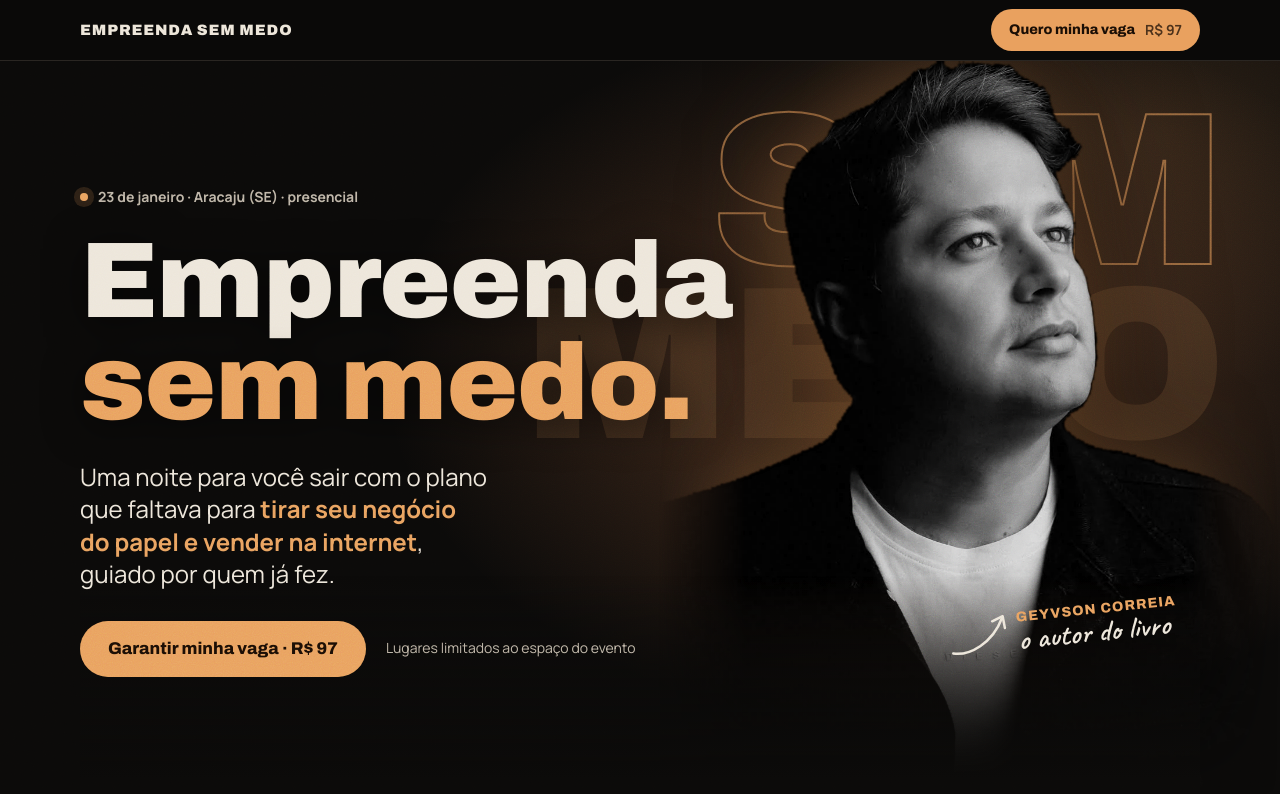
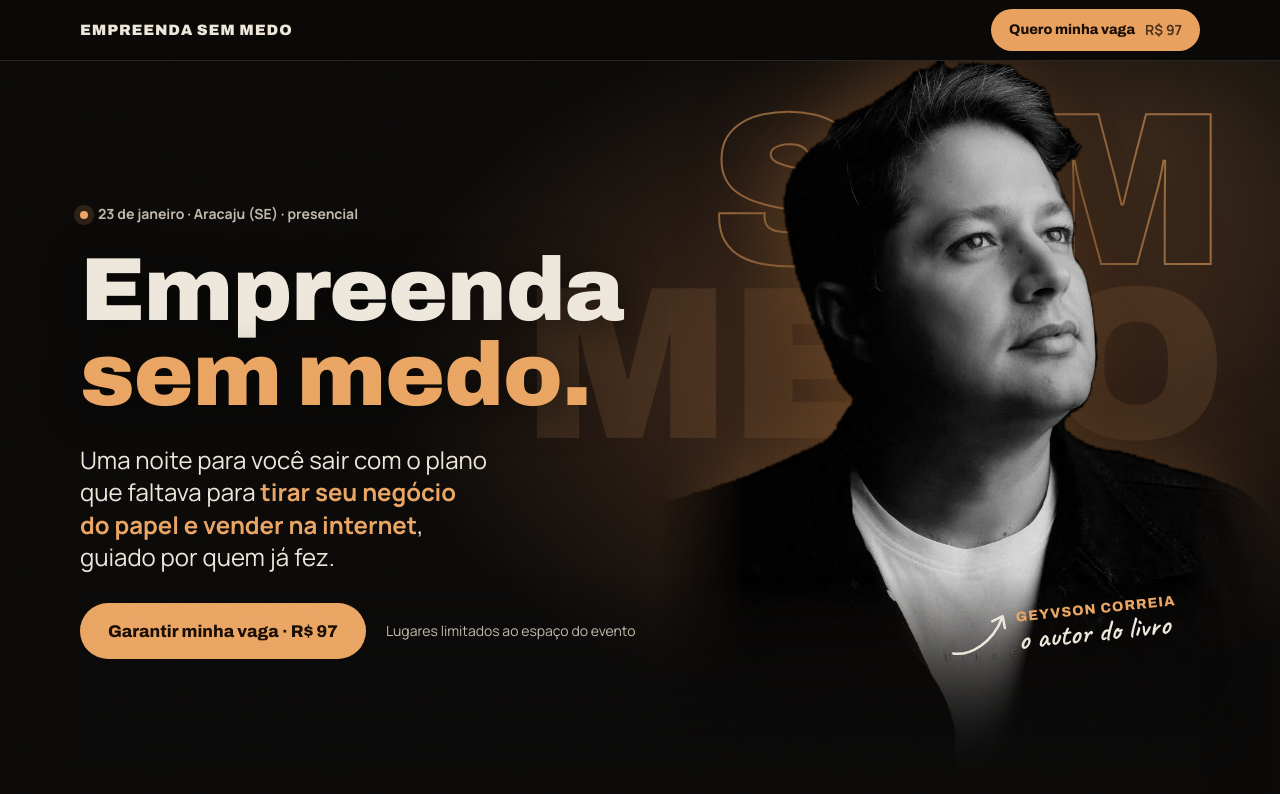
Before and after one commit to produtorts/cofredossonhos, a plain HTML site: page demo/esm/index.html in a window 1280 px wide. Shown: the top 794 px of the page. Drawn offline with Linux system fonts and the light colour scheme; files whose address does not match are found by name.

Commit message:
ESM: título do topo sem encostar no rosto
Co-Authored-By: Claude Opus 5.5 <noreply@anthropic.com>
Claude-Session: https://claude.ai/code/session_01Kzzjx1VY8qF9TaZpj74arR

```diff
--- a/demo/esm/index.html
+++ b/demo/esm/index.html
@@ -55,7 +55,7 @@ body::before{content:"";position:fixed;inset:0 0 auto;height:env(safe-area-inset
 .abre-txt{position:relative;z-index:4;padding-block:72px;grid-column:1;grid-row:1}
 .quando{display:inline-flex;gap:10px;align-items:center;font-weight:700;font-size:14px;color:var(--papel-2);margin-bottom:22px}
 .quando i{width:8px;height:8px;border-radius:50%;background:var(--brasa);box-shadow:0 0 0 6px rgba(233,161,95,.15)}
-.abre h1{font-size:clamp(58px,8.4vw,118px);font-stretch:125%;text-shadow:0 6px 40px rgba(0,0,0,.6)}
+.abre h1{font-size:clamp(52px,7vw,100px);font-stretch:118%;text-shadow:0 6px 40px rgba(0,0,0,.6)}
 .abre h1 span{display:block;color:var(--brasa)}
 .abre .lead{font-size:clamp(20px,2.1vw,24px);line-height:1.35;max-width:28ch;margin:26px 0 30px}
 .abre .lead b{color:var(--brasa);font-weight:700}
```
